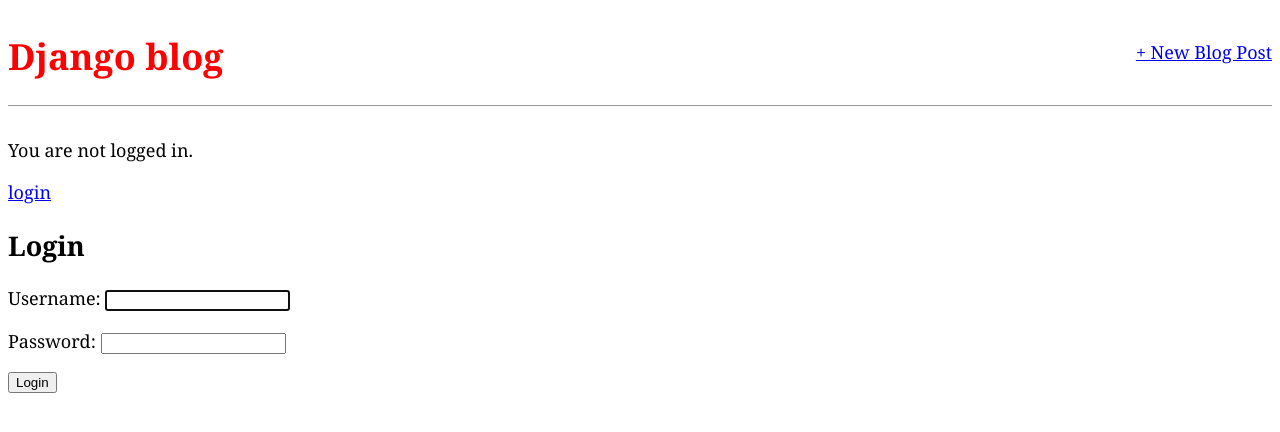
After one commit to Rodney-lyon/Blog_Project, a Django app: page /accounts/login/ in a window 1280 px wide. The commit adds this page. Shown: the top 432 px of the page. Run offline with Django 3.2, Linux system fonts and the light colour scheme.

Commit message:
add login/logout function
add login/logout function

```diff
--- a/blog_project/settings.py
+++ b/blog_project/settings.py
@@ -121,3 +121,5 @@ USE_TZ = True
 STATIC_URL = '/static/'
 
 STATICFILES_DIRS = [os.path.join(BASE_DIR, 'static')]
+
+LOGIN_REDIRECT_URL = 'home'
--- a/blog_project/urls.py
+++ b/blog_project/urls.py
@@ -18,5 +18,6 @@ from django.urls import path, include
 
 urlpatterns = [
     path('admin/', admin.site.urls),
+    path('accounts/', include('django.contrib.auth.urls')),
     path('', include('blog.urls')),
 ]
--- a/templates/base.html
+++ b/templates/base.html
@@ -17,6 +17,14 @@
                     <a href="{% url 'post_new' %}">+ New Blog Post</a>
                 </div>
             </header>
+            {% if user.is_authenticated %}
+                <p>Hi {{ user.username }}!</p>
+                <p><a href="{% url 'logout' %}">logout</a></p>
+            {% else %}
+                <p>You are not logged in.</p>
+                <a href="{% url 'login' %}">login</a>
+            {% endif %}
+
             {% block content %}
             {% endblock content %}
         </div>
--- /dev/null
+++ b/templates/registration/login.html
@@ -0,0 +1,13 @@
+<!-- templates/registration/login.html -->
+
+{% extends 'base.html' %}
+
+{% block content %}
+
+<h2>Login</h2>
+<form method="post">
+    {% csrf_token %}
+    {{ form.as_p }}
+    <button type="submit">Login</button>
+</form>
+{% endblock content %}
```
